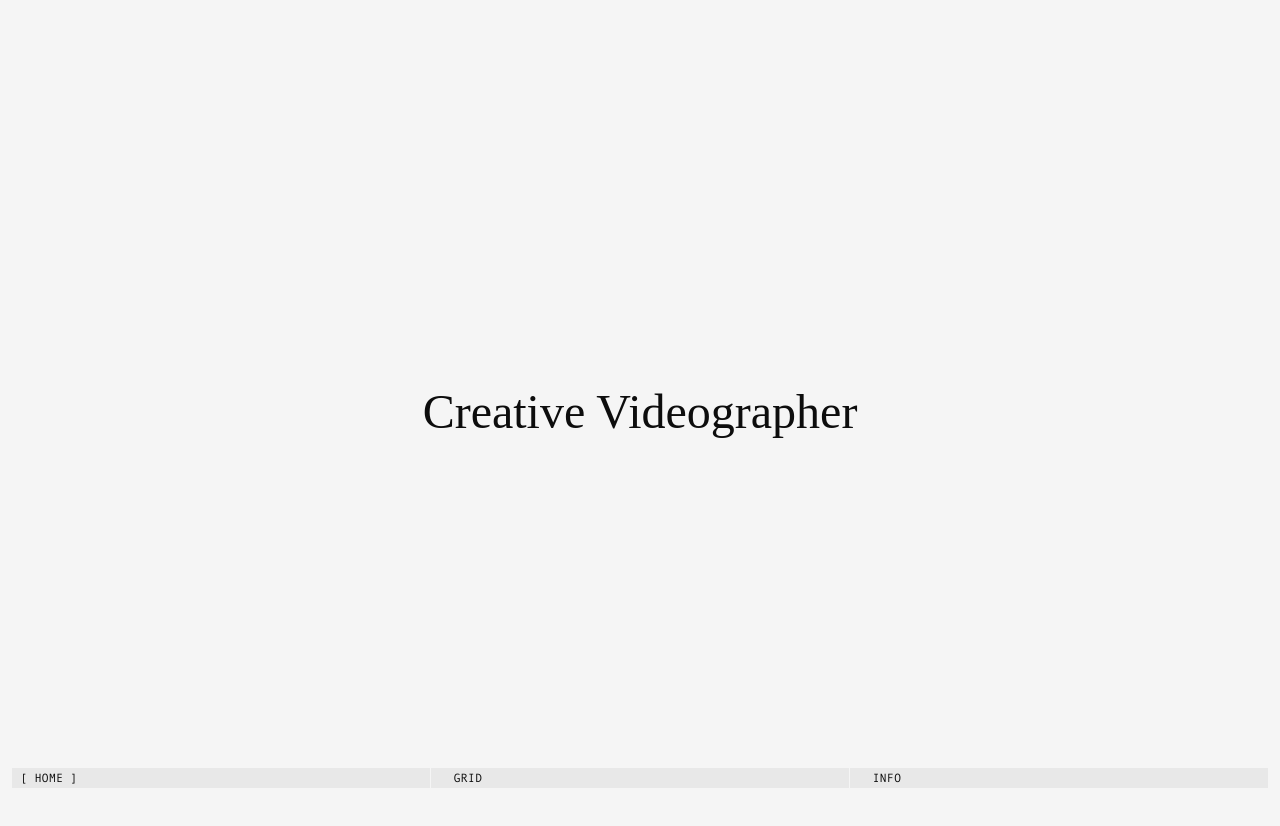
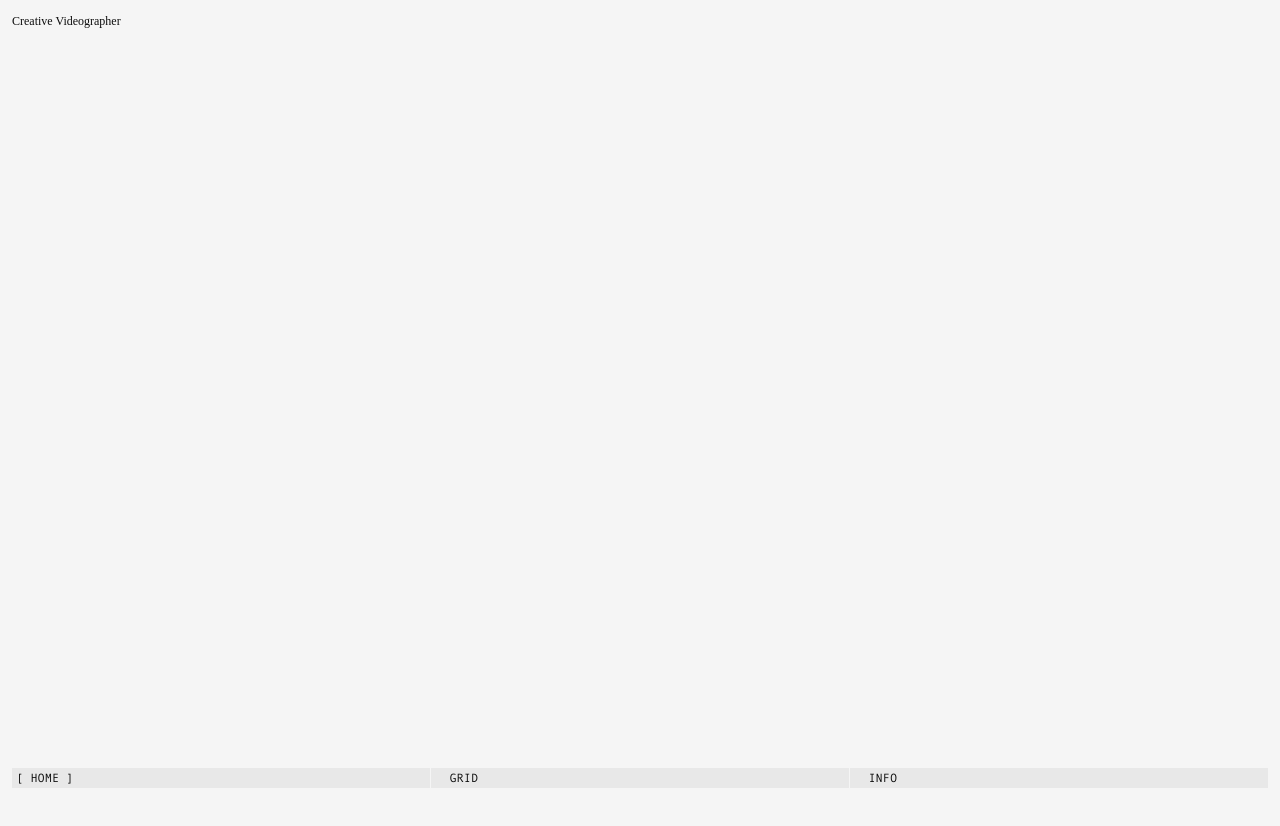
Before and after one commit to kokepizza/spa-videographer, a Next.js app: page / in a window 1280 px wide. Shown: the top 826 px of the page. Built offline with nearby package versions, Linux system fonts and the light colour scheme.

Commit message:
home and grid

```diff
--- a/components/Main/GridView.tsx
+++ b/components/Main/GridView.tsx
@@ -1,9 +1,9 @@
 export default function GridView() {
   return (
-    <section className="min-h-screen p-10 grid grid-cols-3 gap-6">
-      <div className="aspect-video bg-zinc-800" />
-      <div className="aspect-video bg-zinc-800" />
-      <div className="aspect-video bg-zinc-800" />
+    <section className="grid-view-section">
+      <h1 className="">
+        Creative Photographer
+      </h1>
     </section>
   );
 }
--- a/components/Main/HomeView.tsx
+++ b/components/Main/HomeView.tsx
@@ -1,7 +1,7 @@
 export default function HomeView() {
   return (
-    <section className="h-screen flex items-center justify-center">
-      <h1 className="text-5xl font-light">
+    <section className="home-view-section">
+      <h1 className="">
         Creative Videographer
       </h1>
     </section>
--- a/components/Main/Main.css
+++ b/components/Main/Main.css
@@ -1,4 +1,11 @@
 .main-container {
-    padding-bottom: 40px; /* Space for the fixed nav */
-    min-height: calc(100vh - 40px);
+    display: grid;
+    grid-template-columns: repeat(12, 1fr);
+    gap: 1px;
 }
+
+.home-view-section {
+    position: absolute;
+    inset: 0;
+    width: 100%;
+}
--- a/components/Nav/Nav.css
+++ b/components/Nav/Nav.css
@@ -14,19 +14,18 @@
     background: var(--light-gray);
     font-family: var(--font-mono);
     width: 100%;
-    padding: 4px 8px;
+    padding: 4px;
     line-height: 100%;
     display: flex;
     text-transform: uppercase;
+    cursor: pointer;
     white-space: pre;
-    cursor: pointer;
 }
 
 .bracket {
     opacity: 0;
-    transition: opacity 0.3s ease;
+    transition: opacity 0.2s ease;
 }
 
-.nav-button.active .bracket {
-    opacity: 1;
-}
+.nav-button.active .bracket { opacity: 1; }
+.nav-button:hover .bracket { opacity: 1; }
```
